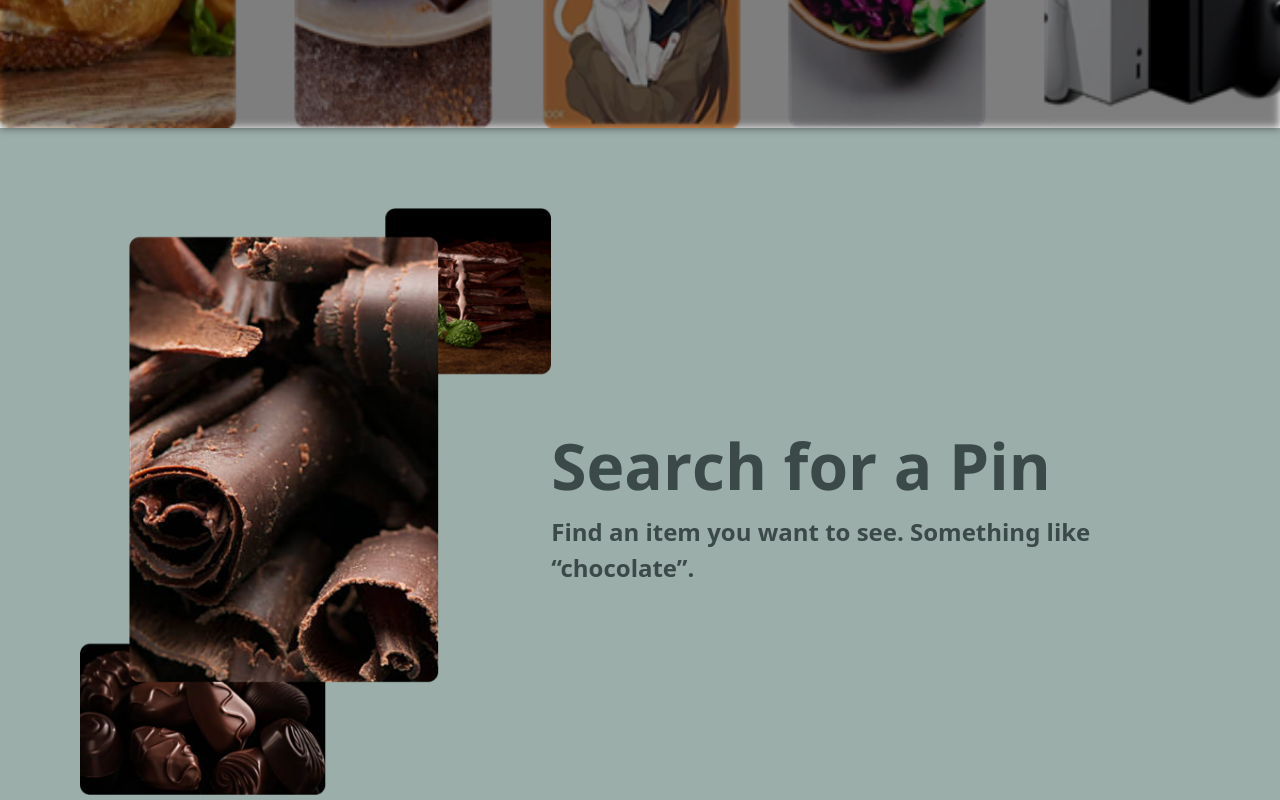
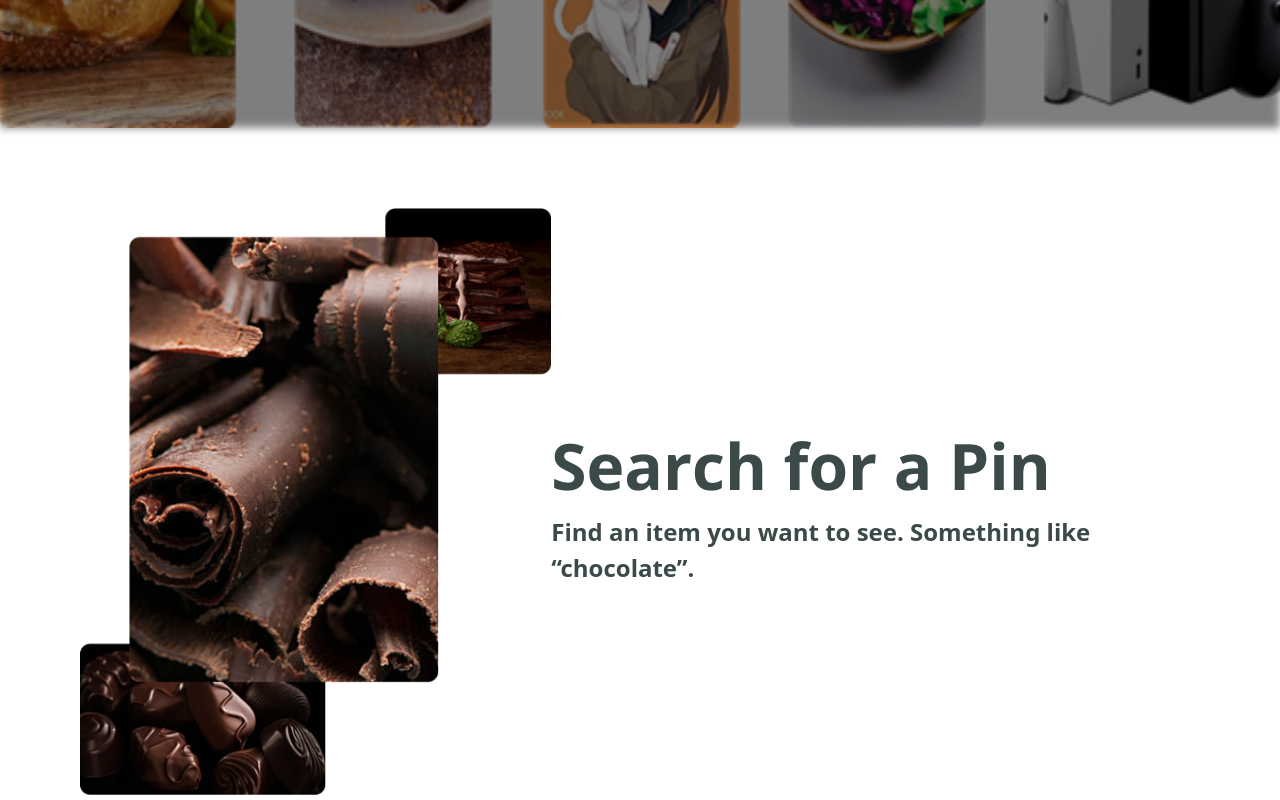
Before and after one commit to PhanFiction/PinEcho, a Next.js app in the folder frontend/: page /landing in a window 1280 px wide. Shown: the part 720-1520 px from the top of the page. Built offline with nearby package versions, Linux system fonts and the light colour scheme; no server answers; a web font is replaced by a local one.

Commit message:
updated bg color in landing page

```diff
--- a/frontend/src/pages/landing/index.jsx
+++ b/frontend/src/pages/landing/index.jsx
@@ -47,7 +47,7 @@ const Landing = () => {
           <div className="absolute blur-sm w-full bg-black h-24 md:h-28 lg:h-80 bottom-0 opacity-50"></div>
         </div>
       </section>
-      <section className="w-full bg-darkgray py-4 md:p-8">
+      <section className="w-full bg-greenishgray py-4 md:p-8">
         <div className="flex justify-around flex-col md:flex-row sm:m-4 md:m-12">
           <div>
             <Image
```
